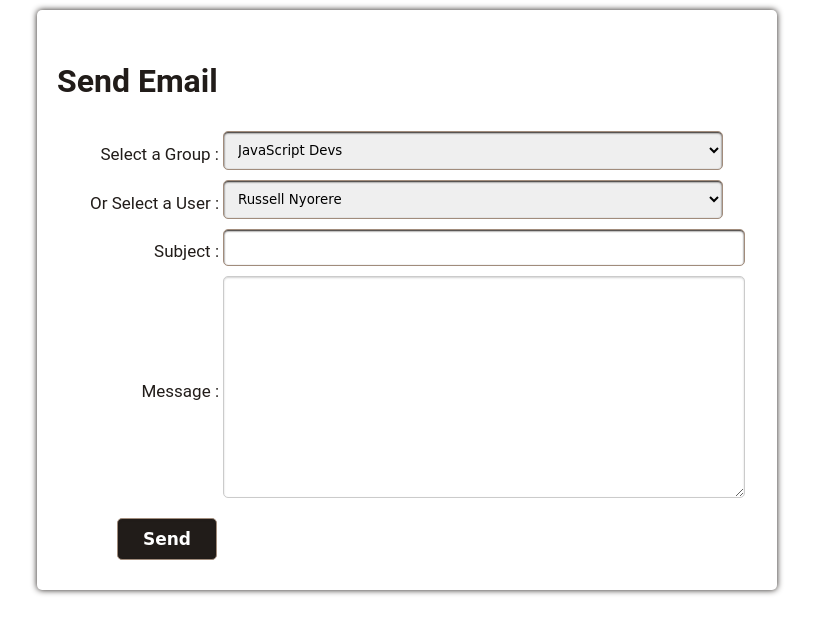
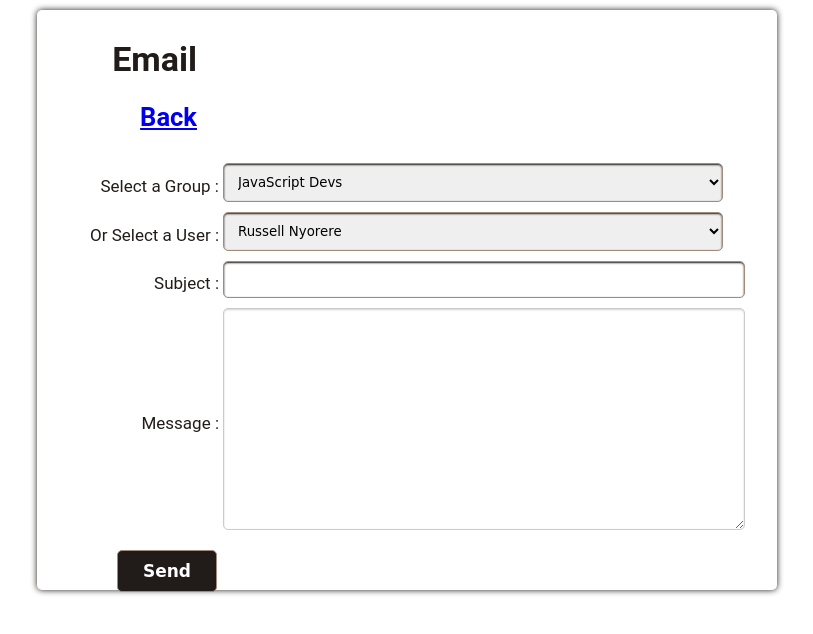
Before and after one commit to neorusse/epic-mail, a plain HTML site: page UI/pages/compose.html in a window 1280 px wide. Shown: the whole page, without its empty margins (233-1046 px from the left). Drawn offline with Linux system fonts and the light colour scheme.

Commit message:
Add back button

```diff
--- a/UI/pages/compose.html
+++ b/UI/pages/compose.html
@@ -9,7 +9,10 @@
 
   <body>
     <form action="" method="post" class="form">
-      <h1>Send Email</h1>
+      <span
+        ><h1>Email</h1>
+        <a href="./mail.html"><h2 class="back-btn">Back</h2></a></span
+      >
       <label class="form__field">
         <span>Select a Group :</span>&nbsp;
         <select>
```
